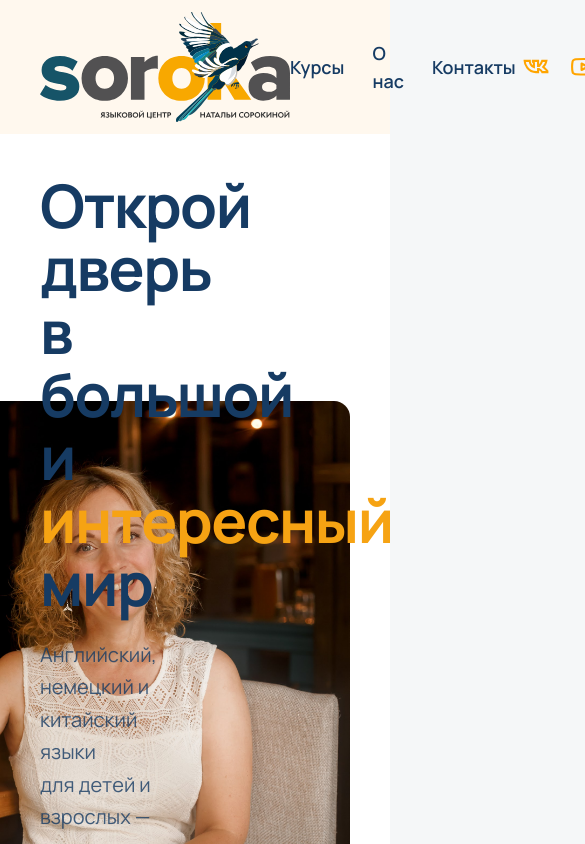
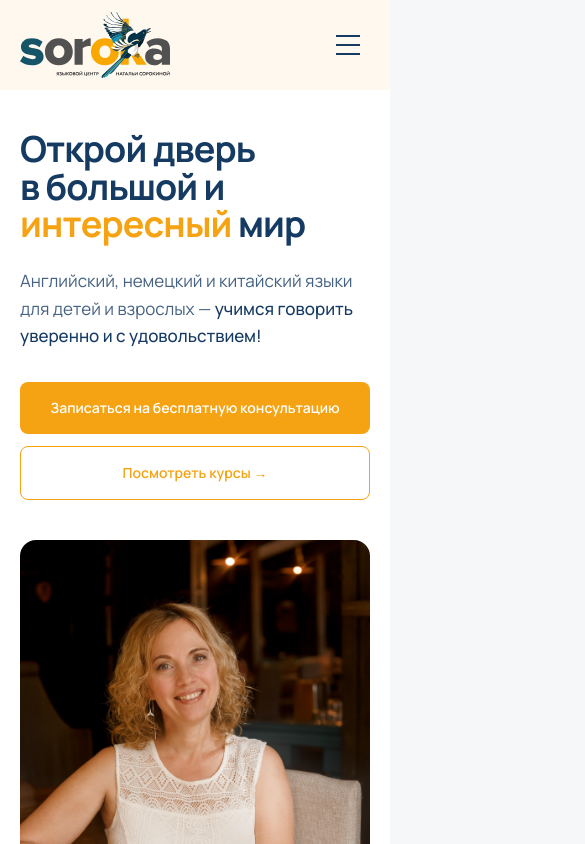
Before and after one commit to crbyy/soroka-language-center, a Next.js app: page / in a window 390 px wide. Shown: the top 844 px of the page, 585 px wide, since content can reach past the window. Built offline with nearby package versions, Linux system fonts and the light colour scheme.

Commit message:
Before form update

```diff
--- a/app/components/Header.tsx
+++ b/app/components/Header.tsx
@@ -1,11 +1,13 @@
-"use client"
+"use client";
 
 import Image from "next/image";
 import { usePathname } from "next/navigation";
+import { useState } from "react";
 import ConsultationButton from "./ConsultationButton";
 
 export default function Header() {
   const pathname = usePathname();
+  const [isMenuOpen, setIsMenuOpen] = useState(false);
 
   const coursesLink =
     pathname === "/"
@@ -21,9 +23,13 @@ export default function Header() {
         ? "/about"
         : "/#about";
 
+  const closeMenu = () => {
+    setIsMenuOpen(false);
+  };
+
   return (
-    <header className="w-full bg-[#FFF8EE]" >
-      <div className="mx-auto flex max-w-[1440px] items-center justify-between px-10 py-3">
+    <header className="relative z-50 w-full bg-[#FFF8EE]">
+      <div className="mx-auto flex max-w-[1440px] items-center justify-between px-5 py-3 sm:px-8 lg:px-10">
 
         {/* Логотип */}
         <a href="/" className="shrink-0">
@@ -32,41 +38,38 @@ export default function Header() {
             alt="Языковой центр «Сорока»"
             width={250}
             height={130}
-            className="h-auto w-[250px]"
+            className="h-auto w-[150px] sm:w-[190px] lg:w-[250px]"
             priority
           />
         </a>
 
-        {/* Навигация */}
-        <nav className="flex items-center gap-7">
+        {/* Desktop навигация */}
+        <nav className="hidden items-center gap-7 lg:flex">
           <a
             href={coursesLink}
-            className="text-lg text-navy font-semibold transition-colors hover:text-orange"
+            className="text-lg font-semibold text-navy transition-colors hover:text-orange"
           >
             Курсы
           </a>
 
           <a
             href={aboutLink}
-            className="text-lg text-navy font-semibold transition-colors hover:text-orange"
+            className="text-lg font-semibold text-navy transition-colors hover:text-orange"
           >
             О нас
           </a>
 
-
           <a
             href="#contacts"
-            className="text-lg  text-navy font-semibold transition-colors hover:text-orange"
+            className="text-lg font-semibold text-navy transition-colors hover:text-orange"
           >
             Контакты
           </a>
         </nav>
 
-        {/* Кнопка + соцсети */}
-        <div className="flex items-center gap-4">
+        {/* Desktop: соцсети + кнопка */}
+        <div className="hidden items-center gap-4 lg:flex">
 
-
-          {/* Соцсети */}
           <div className="flex items-center gap-2">
             <a
               href="https://vk.ru/sorokachita"
@@ -107,7 +110,110 @@ export default function Header() {
             Записаться на консультацию
           </ConsultationButton>
         </div>
+
+        {/* Mobile burger */}
+        <button
+          type="button"
+          onClick={() => setIsMenuOpen((prev) => !prev)}
+          className="flex h-11 w-11 items-center justify-center rounded-lg text-navy transition-colors hover:bg-white lg:hidden"
+          aria-label="Открыть меню"
+          aria-expanded={isMenuOpen}
+        >
+          <span className="relative block h-5 w-6">
+            <span
+              className={`absolute left-0 top-0 h-0.5 w-6 bg-current transition-all ${
+                isMenuOpen ? "top-[9px] rotate-45" : ""
+              }`}
+            />
+            <span
+              className={`absolute left-0 top-[9px] h-0.5 w-6 bg-current transition-all ${
+                isMenuOpen ? "opacity-0" : ""
+              }`}
+            />
+            <span
+              className={`absolute left-0 top-[18px] h-0.5 w-6 bg-current transition-all ${
+                isMenuOpen ? "top-[9px] -rotate-45" : ""
+              }`}
+            />
+          </span>
+        </button>
       </div>
+
+      {/* Mobile menu */}
+      {isMenuOpen && (
+        <div className="border-t border-navy/10 bg-[#FFF8EE] px-5 pb-6 pt-4 lg:hidden">
+
+          <nav className="flex flex-col">
+            <a
+              href={coursesLink}
+              onClick={closeMenu}
+              className="border-b border-navy/10 py-4 text-lg font-semibold text-navy"
+            >
+              Курсы
+            </a>
+
+            <a
+              href={aboutLink}
+              onClick={closeMenu}
+              className="border-b border-navy/10 py-4 text-lg font-semibold text-navy"
+            >
+              О нас
+            </a>
+
+            <a
+              href="#contacts"
+              onClick={closeMenu}
+              className="py-4 text-lg font-semibold text-navy"
+            >
+              Контакты
+            </a>
+          </nav>
+
+          {/* Соцсети */}
+          <div className="mt-3 flex items-center gap-3">
+            <a
+              href="https://vk.ru/sorokachita"
+              target="_blank"
+              rel="noopener noreferrer"
+              aria-label="ВКонтакте"
+              className="flex h-11 w-11 items-center justify-center rounded-full bg-white"
+            >
+              <Image
+                src="/images/logo/vk.svg"
+                alt=""
+                width={26}
+                height={26}
+                className="h-[26px] w-[26px] object-contain"
+              />
+            </a>
+
+            <a
+              href="https://www.youtube.com/@soroka4101"
+              target="_blank"
+              rel="noopener noreferrer"
+              aria-label="YouTube"
+              className="flex h-11 w-11 items-center justify-center rounded-full bg-white"
+            >
+              <Image
+                src="/images/logo/youtube.svg"
+                alt=""
+                width={26}
+                height={26}
+                className="h-[26px] w-[26px] object-contain"
+              />
+            </a>
+          </div>
+
+          {/* CTA */}
+          <div className="mt-5">
+            <ConsultationButton
+              className="w-full rounded-lg bg-orange px-6 py-4 text-base font-semibold text-white transition-all hover:brightness-95"
+            >
+              Записаться на консультацию
+            </ConsultationButton>
+          </div>
+        </div>
+      )}
     </header>
   );
 }
--- a/app/components/Hero.tsx
+++ b/app/components/Hero.tsx
@@ -4,13 +4,35 @@ import ConsultationButton from "./ConsultationButton";
 export default function Hero() {
   return (
     <section className="relative overflow-hidden bg-white">
-      <div className="mx-auto grid max-w-[1440px] grid-cols-2 items-center gap-12 px-10 py-10">
+
+      <div
+        className="
+          mx-auto grid max-w-[1440px]
+          grid-cols-1
+          items-center
+          gap-10
+          px-5 py-10
+          sm:px-8
+          lg:grid-cols-2 lg:gap-12 lg:px-10
+        "
+      >
 
         {/* Левая часть */}
         <div className="relative z-10">
 
           {/* Заголовок */}
-          <h1 className="max-w-[650px] text-6xl font-bold leading-[1.05] tracking-tight text-navy">
+          <h1
+            className="
+              max-w-[650px]
+              text-4xl
+              font-bold
+              leading-[1.05]
+              tracking-tight
+              text-navy
+              sm:text-5xl
+              lg:text-6xl
+            "
+          >
             Открой дверь
             <br />
             в большой и
@@ -19,27 +41,76 @@ export default function Hero() {
           </h1>
 
           {/* Подзаголовок */}
-            <p className="mt-6 max-w-[560px] text-xl leading-relaxed text-navy/80">
+          <p
+            className="
+              mt-6
+              max-w-[560px]
+              text-[17px]
+              leading-relaxed
+              text-navy/80
+              sm:text-lg
+              lg:text-xl
+            "
+          >
             Английский, немецкий и китайский языки
-              <br />
+            <br className="hidden sm:block" />
+            {" "}
              для детей и взрослых —
-              <br />
+            <br className="hidden sm:block" />
+            {" "}
             <span className="font-medium text-navy">
               учимся говорить уверенно и с удовольствием!
             </span>
           </p>
 
           {/* Кнопки */}
-          <div className="mt-9 flex items-center gap-5">
+          <div
+            className="
+              mt-8
+              flex
+              flex-col
+              gap-3
+              sm:flex-row sm:items-center sm:gap-5
+              lg:mt-9
+            "
+          >
             <ConsultationButton
-              className="rounded-lg bg-orange px-7 py-4 text-base font-semibold text-white transition-all hover:brightness-95"
+              className="
+                w-full
+                rounded-lg
+                bg-orange
+                px-6 py-4
+                text-center
+                text-sm
+                font-semibold
+                text-white
+                transition-all
+                hover:brightness-95
+                sm:w-auto sm:px-7 sm:text-base
+              "
             >
               Записаться на бесплатную консультацию
             </ConsultationButton>
 
             <a
               href="#courses"
-              className="rounded-lg border border-orange px-7 py-4 text-base font-semibold text-orange transition-all hover:bg-orange hover:text-white"
+              className="
+                flex
+                w-full
+                items-center
+                justify-center
+                rounded-lg
+                border
+                border-orange
+                px-6 py-4
+                text-sm
+                font-semibold
+                text-orange
+                transition-all
+                hover:bg-orange
+                hover:text-white
+                sm:w-auto sm:px-7 sm:text-base
+              "
             >
               Посмотреть курсы →
             </a>
@@ -47,21 +118,49 @@ export default function Hero() {
         </div>
 
         {/* Правая часть */}
-        <div className="grid grid-cols-[300px_450px] items-center justify-end">
+        <div
+          className="
+            flex
+            w-full
+            justify-center
+            lg:grid
+            lg:grid-cols-[300px_450px]
+            lg:items-center
+            lg:justify-end
+          "
+        >
 
-          {/* Сорока */}
-          <div className="flex w-[350px] items-start justify-center">
+          {/* Сорока — только desktop */}
+          <div className="hidden lg:flex lg:w-[350px] lg:items-start lg:justify-center">
             <Image
               src="/images/logo/soroka_dialogue.png"
               alt=""
               width={320}
               height={360}
-                className="relative -left-20 -top-10 h-auto w-[350px] object-contain"
+              className="
+                relative
+                -left-20
+                -top-10
+                h-auto
+                w-[350px]
+                object-contain
+              "
             />
           </div>
 
           {/* Фотография */}
-          <div className="relative h-[500px] w-[450px] overflow-hidden rounded-2xl">
+          <div
+            className="
+              relative
+              h-[420px]
+              w-full
+              max-w-[450px]
+              overflow-hidden
+              rounded-2xl
+              sm:h-[480px]
+              lg:h-[500px] lg:w-[450px]
+            "
+          >
             <Image
               src="/images/photo/sorokina.jpg"
               alt='Сорокина Наталья Валерьевна, директор и основатель языкового центра "Сорока"'
@@ -69,12 +168,23 @@ export default function Hero() {
               className="object-cover object-[center_40%]"
             />
           </div>
+
         </div>
       </div>
 
       {/* Декоративная волна */}
-      <div className="relative h-24 overflow-hidden">
-        <div className="absolute -bottom-14 left-[-5%] h-32 w-[110%] rounded-[50%] bg-[#0E6B6F]" />
+      <div className="relative h-16 overflow-hidden sm:h-20 lg:h-24">
+        <div
+          className="
+            absolute
+            -bottom-14
+            left-[-5%]
+            h-32
+            w-[110%]
+            rounded-[50%]
+            bg-[#0E6B6F]
+          "
+        />
       </div>
 
     </section>
```
Also changed, not shown: app/components/ConsultationModal.tsx (+110 -23 lines). Lines whose indentation alone changed are shown as unchanged.
